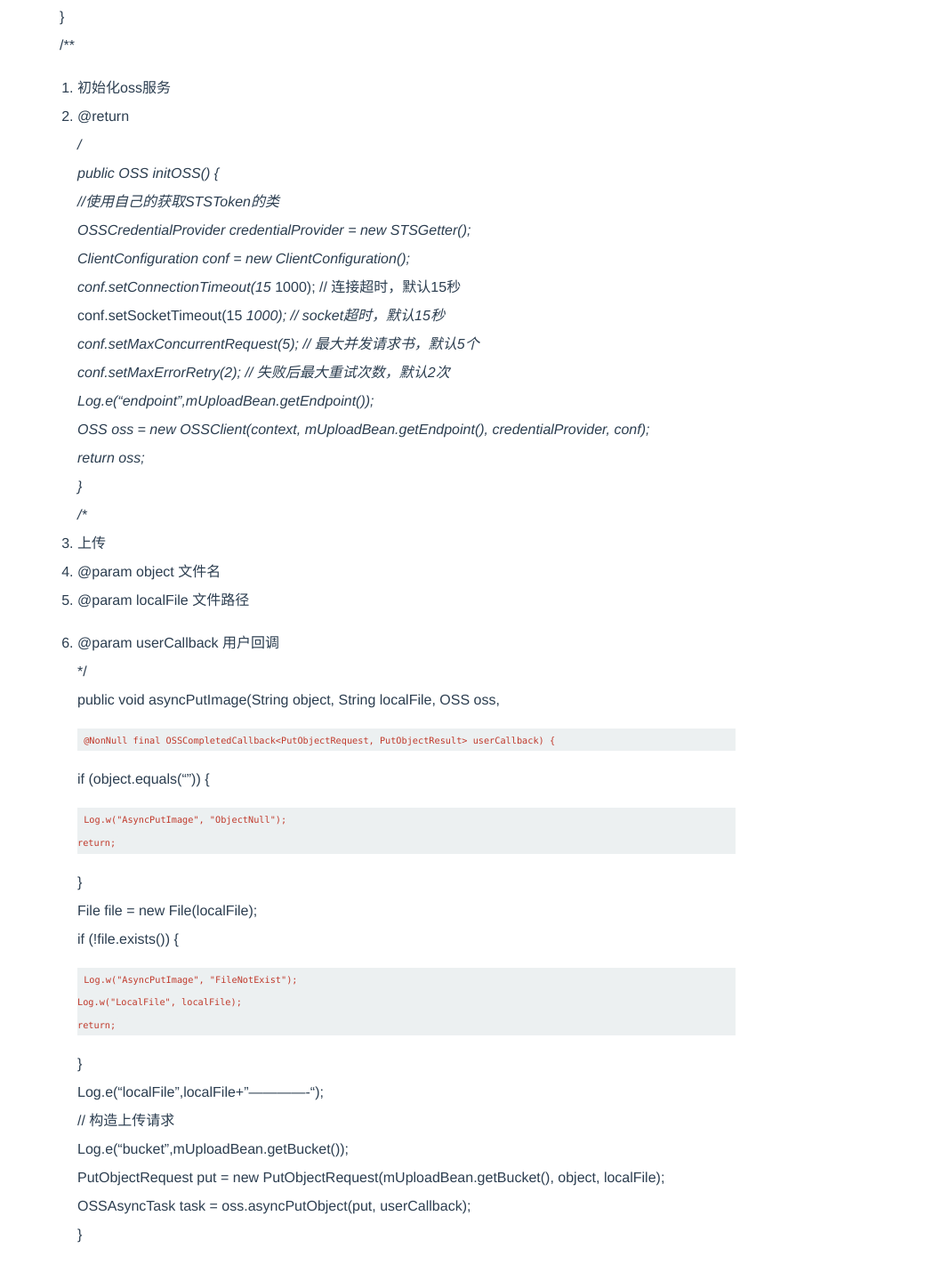
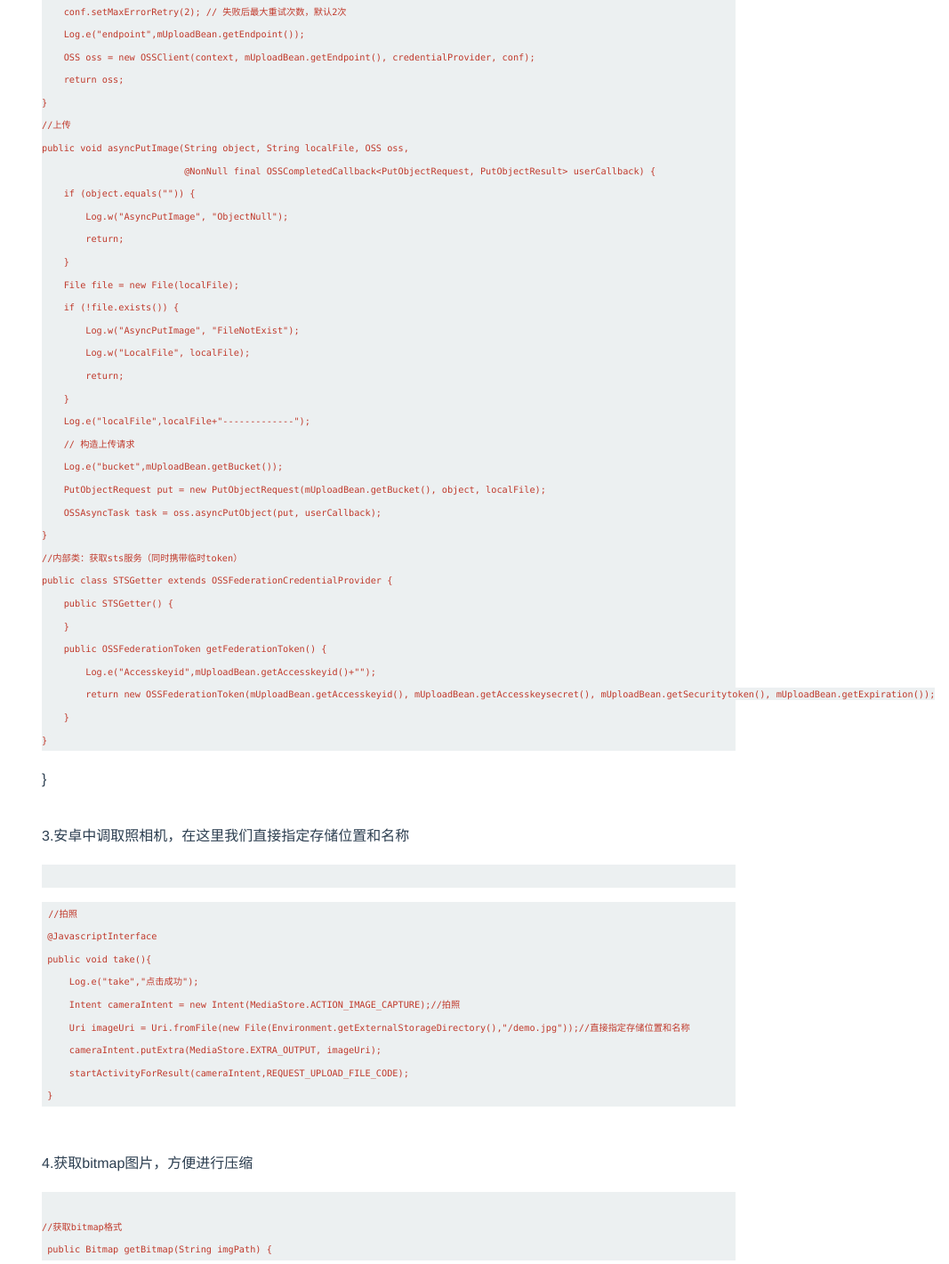
Before and after one commit to JAtank/JAtank.github.io, a plain HTML site: page 2017/10/30/Android集成阿里云OSS直传/index.html in a window 1280 px wide. Shown: the part 3600-5021 px from the top of the page at 89% size, without its empty margins (213-1280 px from the left). Drawn offline with Linux system fonts and the light colour scheme.

Commit message:
Site updated: 2017-10-30 21:41:17

```diff
--- a/2017/10/30/Android集成阿里云OSS直传/index.html
+++ b/2017/10/30/Android集成阿里云OSS直传/index.html
@@ -11,68 +11,113 @@
 <p>具体的实现代码：</p>
 <ol>
 <li>集成oss：<br><img src="https://i.imgur.com/R9lbwmF.png" alt=""></li>
-<li><p>然后根据文档进行方法封装，以下是我封装的方法:<br> <pre><code><br> import android.content.Context;<br> import android.support.annotation.NonNull;<br> import android.util.Log;<br> import com.alibaba.sdk.android.oss.ClientConfiguration;<br> import com.alibaba.sdk.android.oss.OSS;<br> import com.alibaba.sdk.android.oss.OSSClient;<br> import com.alibaba.sdk.android.oss.callback.OSSCompletedCallback;<br> import com.alibaba.sdk.android.oss.common.auth.OSSCredentialProvider;<br> import com.alibaba.sdk.android.oss.common.auth.OSSFederationCredentialProvider;<br> import com.alibaba.sdk.android.oss.common.auth.OSSFederationToken;<br> import com.alibaba.sdk.android.oss.internal.OSSAsyncTask;<br> import com.alibaba.sdk.android.oss.model.PutObjectRequest;<br> import com.alibaba.sdk.android.oss.model.PutObjectResult;<br> import com.youhongedu.sx2.tea.v3.bean.UploadBean;<br> import java.io.File;<br> /**</code></pre></p>
-<ul>
-<li>阿里云上传工具类</li>
-<li><p>@Description: Created by Administrator on 2017/10/18.<br>*/</p>
-<p>public class OssUploadUtil {<br> //升级javaBean<br> private static UploadBean mUploadBean;<br> private static OssUploadUtil ossUploadUtil;<br> private static Context context;</p>
-<p> private OssUploadUtil(Context context, UploadBean uploadBean){</p>
-<pre><code>this.context = context;
+<li><p>然后根据文档进行方法封装，以下是我封装的方法:<br><pre><code><br> import android.content.Context;<br> import android.support.annotation.NonNull;<br> import android.util.Log;<br> import com.alibaba.sdk.android.oss.ClientConfiguration;<br> import com.alibaba.sdk.android.oss.OSS;<br> import com.alibaba.sdk.android.oss.OSSClient;<br> import com.alibaba.sdk.android.oss.callback.OSSCompletedCallback;<br> import com.alibaba.sdk.android.oss.common.auth.OSSCredentialProvider;<br> import com.alibaba.sdk.android.oss.common.auth.OSSFederationCredentialProvider;<br> import com.alibaba.sdk.android.oss.common.auth.OSSFederationToken;<br> import com.alibaba.sdk.android.oss.internal.OSSAsyncTask;<br> import com.alibaba.sdk.android.oss.model.PutObjectRequest;<br> import com.alibaba.sdk.android.oss.model.PutObjectResult;<br> import com.youhongedu.sx2.tea.v3.bean.UploadBean;<br> import java.io.File;<br> //阿里云上传工具类<br> public class OssUploadUtil {</code></pre></p>
+<pre><code>//升级javaBean
+private static UploadBean mUploadBean;
+private static OssUploadUtil ossUploadUtil;
+private static Context context;
+
+private OssUploadUtil(Context context, UploadBean uploadBean){
+    this.context = context;
     this.mUploadBean = uploadBean;
-</code></pre><p> }<br> public static OssUploadUtil getOssUploadUtil(Context context,UploadBean uploadBean){</p>
-<pre><code>if(ossUploadUtil==null){
+}
+public static OssUploadUtil getOssUploadUtil(Context context,UploadBean uploadBean){
+    if(ossUploadUtil==null){
         ossUploadUtil = new OssUploadUtil(context,uploadBean);
     }
     return ossUploadUtil;
-</code></pre><p> }<br> /**</p>
-<ul>
-<li>初始化oss服务</li>
-<li>@return<br><em>/<br>public OSS initOSS() {<br> //使用自己的获取STSToken的类<br> OSSCredentialProvider credentialProvider = new STSGetter();<br> ClientConfiguration conf = new ClientConfiguration();<br> conf.setConnectionTimeout(15 </em> 1000); // 连接超时，默认15秒<br> conf.setSocketTimeout(15 <em> 1000); // socket超时，默认15秒<br> conf.setMaxConcurrentRequest(5); // 最大并发请求书，默认5个<br> conf.setMaxErrorRetry(2); // 失败后最大重试次数，默认2次<br> Log.e(“endpoint”,mUploadBean.getEndpoint());<br> OSS oss = new OSSClient(context, mUploadBean.getEndpoint(), credentialProvider, conf);<br> return oss;<br>}<br>/*</em></li>
-<li>上传</li>
-<li>@param object 文件名</li>
-<li>@param localFile 文件路径</li>
-<li><p>@param userCallback 用户回调<br>*/<br>public void asyncPutImage(String object, String localFile, OSS oss,</p>
-<pre><code>@NonNull final OSSCompletedCallback&lt;PutObjectRequest, PutObjectResult&gt; userCallback) {
-</code></pre><p> if (object.equals(“”)) {</p>
-<pre><code>Log.w(&quot;AsyncPutImage&quot;, &quot;ObjectNull&quot;);
+}
+// 初始化oss服务
+public OSS initOSS() {
+    //使用自己的获取STSToken的类
+    OSSCredentialProvider credentialProvider = new STSGetter();
+    ClientConfiguration conf = new ClientConfiguration();
+    conf.setConnectionTimeout(15 * 1000); // 连接超时，默认15秒
+    conf.setSocketTimeout(15 * 1000); // socket超时，默认15秒
+    conf.setMaxConcurrentRequest(5); // 最大并发请求书，默认5个
+    conf.setMaxErrorRetry(2); // 失败后最大重试次数，默认2次
+    Log.e(&quot;endpoint&quot;,mUploadBean.getEndpoint());
+    OSS oss = new OSSClient(context, mUploadBean.getEndpoint(), credentialProvider, conf);
+    return oss;
+}
+//上传
+public void asyncPutImage(String object, String localFile, OSS oss,
+                          @NonNull final OSSCompletedCallback&lt;PutObjectRequest, PutObjectResult&gt; userCallback) {
+    if (object.equals(&quot;&quot;)) {
+        Log.w(&quot;AsyncPutImage&quot;, &quot;ObjectNull&quot;);
         return;
-</code></pre><p> }<br> File file = new File(localFile);<br> if (!file.exists()) {</p>
-<pre><code>Log.w(&quot;AsyncPutImage&quot;, &quot;FileNotExist&quot;);
+    }
+    File file = new File(localFile);
+    if (!file.exists()) {
+        Log.w(&quot;AsyncPutImage&quot;, &quot;FileNotExist&quot;);
         Log.w(&quot;LocalFile&quot;, localFile);
         return;
-</code></pre><p> }<br> Log.e(“localFile”,localFile+”————-“);<br> // 构造上传请求<br> Log.e(“bucket”,mUploadBean.getBucket());<br> PutObjectRequest put = new PutObjectRequest(mUploadBean.getBucket(), object, localFile);<br> OSSAsyncTask task = oss.asyncPutObject(put, userCallback);<br>}</p>
-<p>/**</p>
-</li>
-<li>内部类：获取sts服务（同时携带临时token）<br>*/<br>public class STSGetter extends OSSFederationCredentialProvider {<br> public STSGetter() {<br> }<br> public OSSFederationToken getFederationToken() {<pre><code>Log.e(&quot;Accesskeyid&quot;,mUploadBean.getAccesskeyid()+&quot;&quot;);
+    }
+    Log.e(&quot;localFile&quot;,localFile+&quot;-------------&quot;);
+    // 构造上传请求
+    Log.e(&quot;bucket&quot;,mUploadBean.getBucket());
+    PutObjectRequest put = new PutObjectRequest(mUploadBean.getBucket(), object, localFile);
+    OSSAsyncTask task = oss.asyncPutObject(put, userCallback);
+}
+//内部类：获取sts服务（同时携带临时token）
+public class STSGetter extends OSSFederationCredentialProvider {
+    public STSGetter() {
+    }
+    public OSSFederationToken getFederationToken() {
+        Log.e(&quot;Accesskeyid&quot;,mUploadBean.getAccesskeyid()+&quot;&quot;);
         return new OSSFederationToken(mUploadBean.getAccesskeyid(), mUploadBean.getAccesskeysecret(), mUploadBean.getSecuritytoken(), mUploadBean.getExpiration());
-</code></pre> }<br>}<br>}<br><br>3.安卓中调取照相机，在这里我们直接指定存储位置和名称<br><pre><code><br>/**</code></pre></li>
-<li>todo 拍照<br><em>/<br>@JavascriptInterface<br>public void take(){<br>Log.e(“take”,”点击成功”);<br>Intent cameraIntent = new Intent(MediaStore.ACTION_IMAGE_CAPTURE);//拍照<br>Uri imageUri = Uri.fromFile(new File(Environment.getExternalStorageDirectory(),”/demo.jpg”));//直接指定存储位置和名称<br>cameraIntent.putExtra(MediaStore.EXTRA_OUTPUT, imageUri);<br>startActivityForResult(cameraIntent,REQUEST_UPLOAD_FILE_CODE);<br>}<br><br>4.获取bitmap图片，方便进行压缩<br><pre><code><br>/*</code></pre></em></li>
-</ul>
-</li>
-<li>获取bitmap格式</li>
-<li>@param imgPath</li>
-<li>@return<br><em>/<br>public Bitmap getBitmap(String imgPath) {<br> BitmapFactory.Options newOpts = new BitmapFactory.Options();<br> newOpts.inJustDecodeBounds = false;<br> newOpts.inPurgeable = true;<br> newOpts.inInputShareable = true;<br> newOpts.inSampleSize = 1;<br> newOpts.inPreferredConfig = Bitmap.Config.RGB_565;<br> return BitmapFactory.decodeFile(imgPath, newOpts);<br>}<br><br>5.图片压缩处理<br><pre><code><br>/*</code></pre></em></li>
-<li>图片压缩<br>*/<br>private void compressPhoto(){<br> Bitmap photo = getBitmap(Environment.getExternalStorageDirectory()+”/sx_tea.jpg”);<br> FileOutputStream fos =null;<br> try {<pre><code>fos = new FileOutputStream(Environment.getExternalStorageDirectory()+&quot;/sx_tea.webp&quot;);
+    }
+}
+</code></pre><p> }<br><br>3.安卓中调取照相机，在这里我们直接指定存储位置和名称<br><pre><code></code></pre></p>
+<pre><code>//拍照
+ @JavascriptInterface
+ public void take(){
+     Log.e(&quot;take&quot;,&quot;点击成功&quot;);
+     Intent cameraIntent = new Intent(MediaStore.ACTION_IMAGE_CAPTURE);//拍照
+     Uri imageUri = Uri.fromFile(new File(Environment.getExternalStorageDirectory(),&quot;/demo.jpg&quot;));//直接指定存储位置和名称
+     cameraIntent.putExtra(MediaStore.EXTRA_OUTPUT, imageUri);
+     startActivityForResult(cameraIntent,REQUEST_UPLOAD_FILE_CODE);
+ }
+</code></pre><p><br>4.获取bitmap图片，方便进行压缩<br><pre><code><br>//获取bitmap格式<br> public Bitmap getBitmap(String imgPath) {</code></pre></p>
+<pre><code>BitmapFactory.Options newOpts = new BitmapFactory.Options();
+newOpts.inJustDecodeBounds = false;
+newOpts.inPurgeable = true;
+newOpts.inInputShareable = true;
+newOpts.inSampleSize = 1;
+newOpts.inPreferredConfig = Bitmap.Config.RGB_565;
+return BitmapFactory.decodeFile(imgPath, newOpts);
+</code></pre><p> }<br><br>5.图片压缩处理<br><pre><code><br>//  图片压缩<br> private void compressPhoto(){</code></pre></p>
+<pre><code>Bitmap photo = getBitmap(Environment.getExternalStorageDirectory()+&quot;/sx_tea.jpg&quot;);
+FileOutputStream fos =null;
+try {
+    fos = new FileOutputStream(Environment.getExternalStorageDirectory()+&quot;/sx_tea.webp&quot;);
     photo.compress(Bitmap.CompressFormat.WEBP,30,fos); //图片压缩
-</code></pre> } catch (FileNotFoundException e) {<pre><code>e.printStackTrace();
-</code></pre> }finally{<pre><code>try {
+} catch (FileNotFoundException e) {
+    e.printStackTrace();
+}finally{
+    try {
         fos.flush();
         fos.close();
     } catch (IOException e) {
         e.printStackTrace();
     }
-</code></pre> }<br>}<br><br>6.以上就是上传前的准备工作，由于此前封装好的工具类，在真正的上传过程中代码其实很简单<br><pre><code><br>// 在OnActivityResult中处理拍照上传<br>protected void onActivityResult(int requestCode, int resultCode, Intent data) {<br> if (requestCode == REQUEST_UPLOAD_FILE_CODE &amp;&amp; resultCode == RESULT_OK) {<pre><code>new Thread(new Runnable() {  //开启子线程防止照相后出现闪出桌面现象
+}
+</code></pre><p> }<br><br>6.以上就是上传前的准备工作，由于此前封装好的工具类，在真正的上传过程中代码其实很简单<br><pre><code><br>// 在OnActivityResult中处理拍照上传<br> protected void onActivityResult(int requestCode, int resultCode, Intent data) {</code></pre></p>
+<pre><code>if (requestCode == REQUEST_UPLOAD_FILE_CODE &amp;&amp; resultCode == RESULT_OK) {
+    new Thread(new Runnable() {  //开启子线程防止照相后出现闪出桌面现象
         @Override
         public void run() {
             compressPhoto();
             OssUploadUtil ossUploadUtil = OssUploadUtil.getOssUploadUtil(WelcomeActivity.this,mUploadBean);
             OSS oss = ossUploadUtil.initOSS();
             ossUploadUtil.asyncPutImage(mUploadBean.getUpload_dir()+mUploadBean.getPhoto_name(),
-        Environment.getExternalStorageDirectory()+&quot;/sx_tea.webp&quot;,oss,new OSSCompletedCallback&lt;PutObjectRequest, PutObjectResult&gt;() {
+            Environment.getExternalStorageDirectory()+&quot;/sx_tea.webp&quot;,oss,
+            new OSSCompletedCallback&lt;PutObjectRequest, PutObjectResult&gt;() {
                 @Override
                 public void onSuccess(PutObjectRequest request, PutObjectResult result) {
                     //这里是url的拼接（即图片在阿里云上的访问地址）
-                String url = &quot;http://&quot;+mUploadBean.getBucket()+&quot;.&quot;+mUploadBean.getEndpoint()+&quot;/&quot;+mUploadBean.getUpload_dir()+mUploadBean.getPhoto_name();
+                    String url = &quot;http://&quot;+mUploadBean.getBucket()+&quot;.&quot;+mUploadBean.getEndpoint()+
+                    &quot;/&quot;+mUploadBean.getUpload_dir()+mUploadBean.getPhoto_name();
                     uploadUrl=url;
                     mUploadBean = null;
                      //这里可进行上传后的操作
@@ -91,8 +136,8 @@ photo.compress(Bitmap.CompressFormat.WEBP,30,fos); //图片压缩
             });
         }
     }).start();
-</code></pre> }<br>}<br></code></pre><br>这样整个上传工作都做完了，多说一句，在上传后返回的参数中并不包含图片在外网的访问地址，所以，需要手动拼接提交业务服务器。但是在网上我也看到有其他的获取url的方式，但我可能由于一些操作或者其他问题没有使用成功（并不代表别人的不能使用），所以大家可以自行研究。</li>
-</ul>
+}
+</code></pre><p> }<br><br>这样整个上传工作都做完了，多说一句，在上传后返回的参数中并不包含图片在外网的访问地址，所以，需要手动拼接提交业务服务器。但是在网上我也看到有其他的获取url的方式，但我可能由于一些操作或者其他问题没有使用成功（并不代表别人的不能使用），所以大家可以自行研究。</p>
 </li>
 </ol>
 </div><div class="article-meta" style="max-width:800px"></div><ul class="navication"><li class="home"><a href="/"><i class="icon icon-home"></i></a></li><li><a href="/2017/09/06/真正的Hello-World/"><i class="icon icon-arror-right"></i></a></li></ul><div class="page-footer"><div class="top"><ul class="social"><li><a href="https://github.com/BoizZ" title="Github" target="_blank"><i class="icon icon-github"></i></a></li><li><a href="https://weibo.com/heqibang" title="Weibo" target="_blank"><i class="icon icon-weibo"></i></a></li><li><a href="https://www.segmentfault.com/u/bon" title="SegmentFault" target="_blank"><i class="icon icon-segmentfault"></i></a></li></ul></div><div class="bottom"><p class="copyright">© 2017 jatank.github.io<br><small>POWER BY <a href="https://hexo.io" target="_blank">HEXO</a></small><small>, THEME BY <a href="https://github.com/BoizZ/hexo-theme-laughing" target="_blank">LAUGHING</a></small></p></div></div></div><script>var wrap = document.getElementById('wrap');
```
Lines whose indentation alone changed are shown as unchanged.
